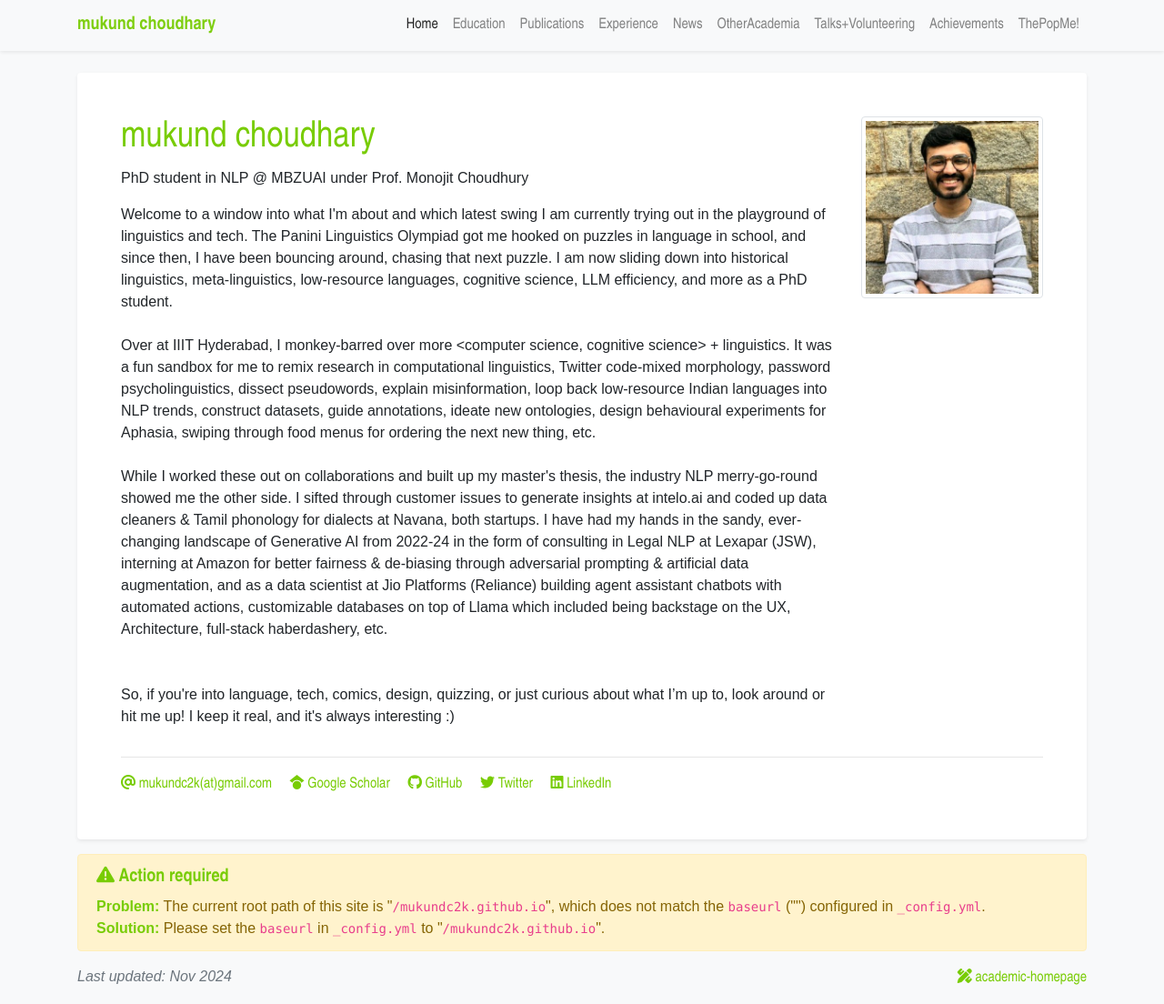
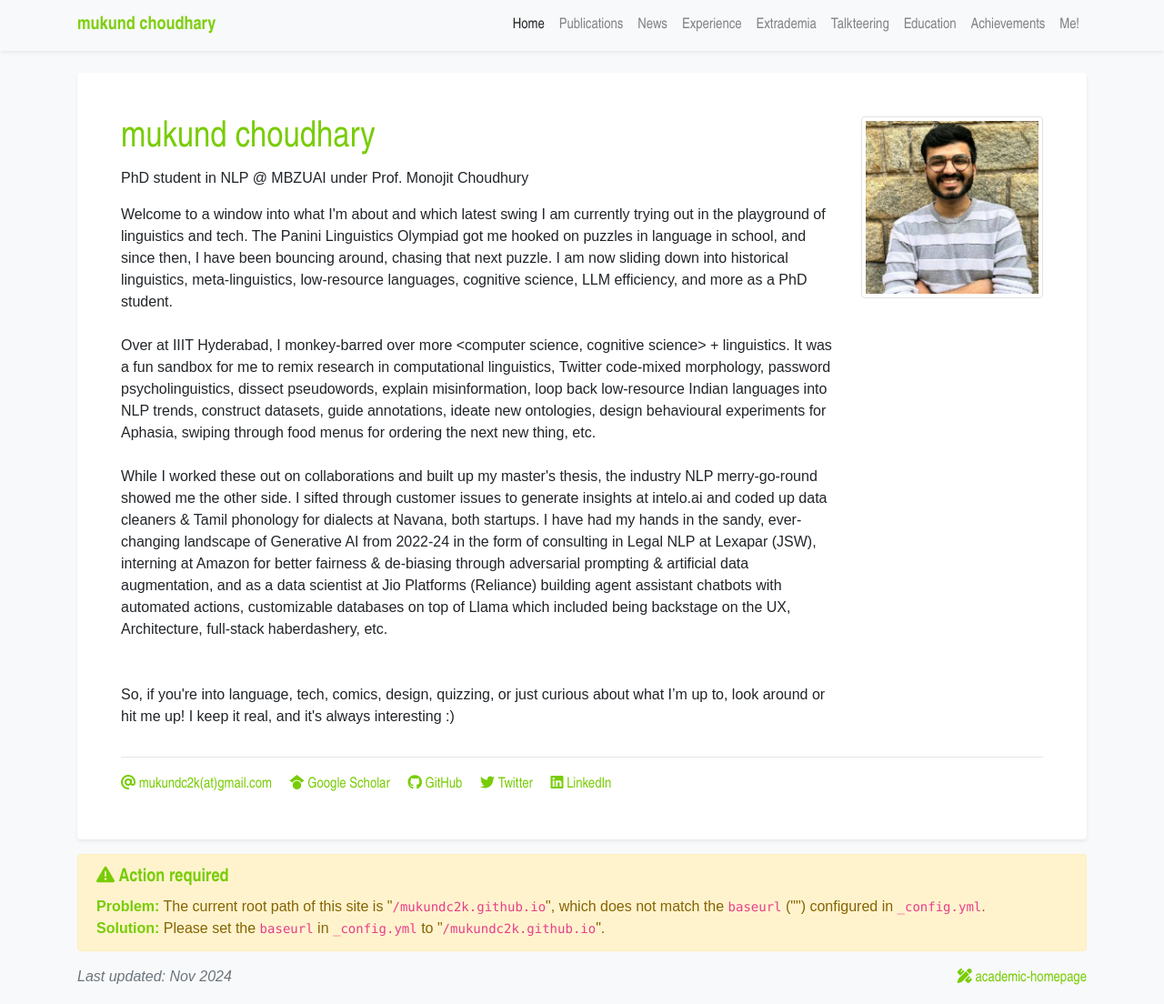
Before and after one commit to mukundc2k/mukundc2k.github.io, a Jekyll site: the page built from index.html, in a window 1280 px wide and 1104 px high. Shown: the whole window at 91% size. Built offline with Jekyll 4.4.1, drawn with Linux system fonts in a browser that asks for light colours; a style sheet for code colours, icons or effects is not loaded.

Commit message:
Update navigation.yml

```diff
--- a/_data/navigation.yml
+++ b/_data/navigation.yml
@@ -1,19 +1,19 @@
 pages:
 - name: Home
   url: /
+- name: Publications
+  url: /papers
+- name: News
+  url: /news
+- name: Experience
+  url: /experience
+- name: Extrademia
+  url: /mentorreview
+- name: Talkteering
+  url: /talkteering
 - name: Education
   url: /education
-- name: Publications
-  url: /papers
-- name: Experience
-  url: /experience
-- name: News
-  url: /news
-- name: OtherAcademia
-  url: /mentorreview
-- name: Talks+Volunteering
-  url: /talkteering
 - name: Achievements
   url: /achievements
-- name: ThePopMe!
+- name: Me!
   url: /hobbies
```
